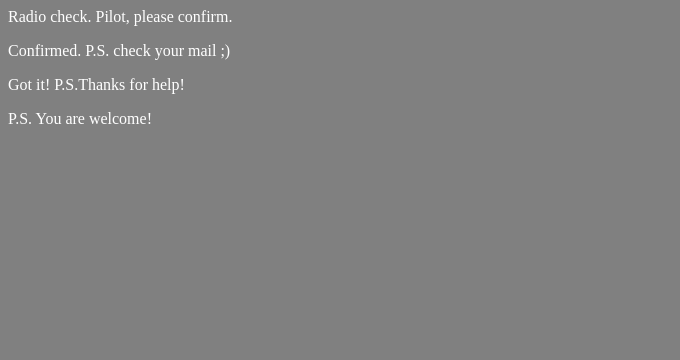
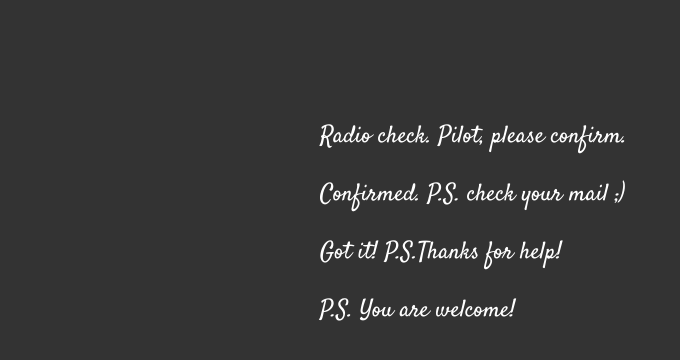
Before and after one commit to RenataSentsova/communication-log, a plain HTML site: page index.html in a window 1280 px wide. Shown: the whole page, without its empty margins (0-680 px from the left). Drawn offline with Linux system fonts and the light colour scheme.

Commit message:
New style

```diff
--- a/index.html
+++ b/index.html
@@ -1,6 +1,7 @@
 <html>
     <head>
         <link rel="stylesheet" type="text/css" href="style.css">
+        <link href="https://fonts.googleapis.com/css?family=Satisfy" rel="stylesheet">
     </head>
     <body>
         <p>Radio check. Pilot, please confirm.</p>
--- a/style.css
+++ b/style.css
@@ -1,4 +1,7 @@
 body {
     color: white;
-    background-color: gray;
+    background-color: #333;
+    font-size: 150%;
+    font-family: 'Satisfy', cursive;
+    margin: 5em 25%;
 }
```
